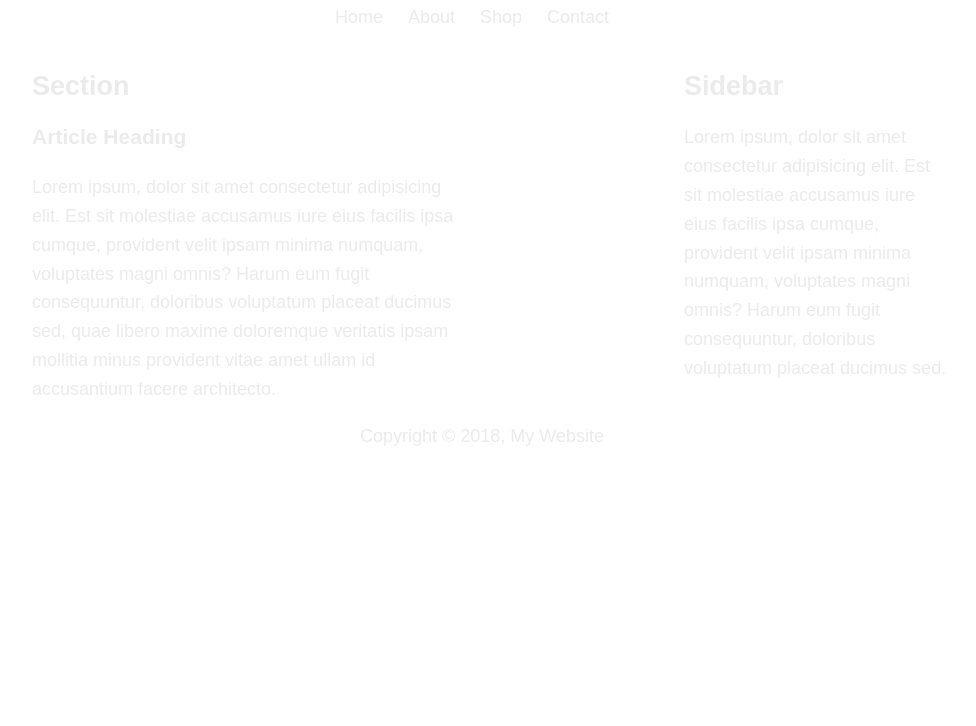
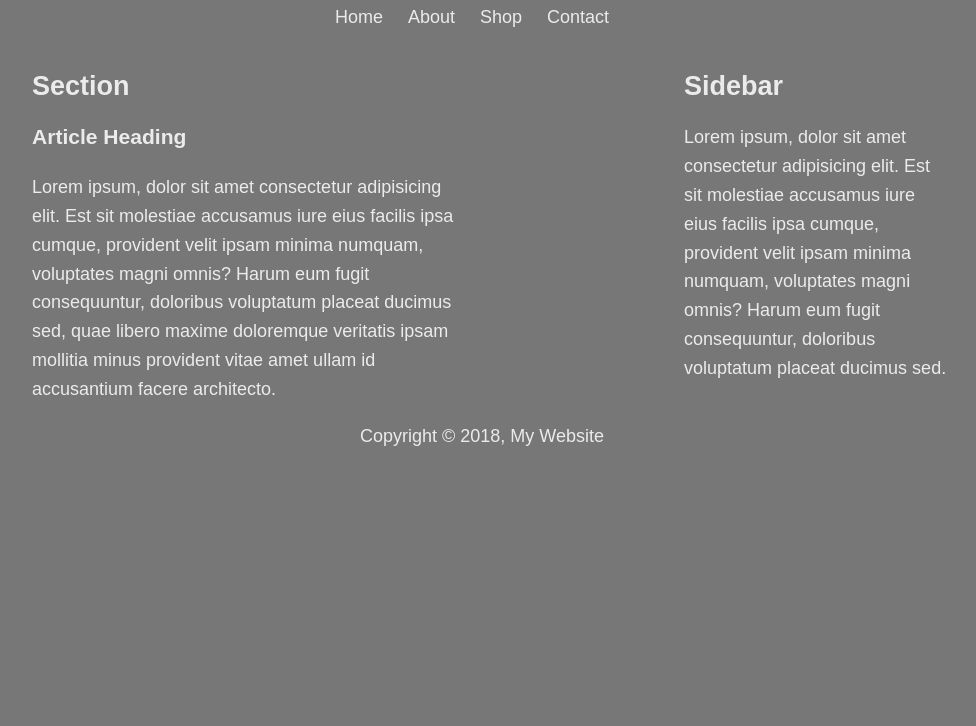
Before and after one commit to susanldavenport/HW-Wireframe, a plain HTML site: page index.html in a window 1280 px wide. Shown: the part 74-800 px from the top of the page, without its empty margins (158-1134 px from the left). Drawn offline with Linux system fonts and the light colour scheme.

Commit message:
adjusted .css in body color

```diff
--- a/style.css
+++ b/style.css
@@ -1,6 +1,6 @@
 body{
     width: 960px;
-    background: color #777;
+    background-color: #777;
     color:#ebebeb;
     font-family: Arial, Helvetica, sans-serif;
     font-size: 18px;
```
